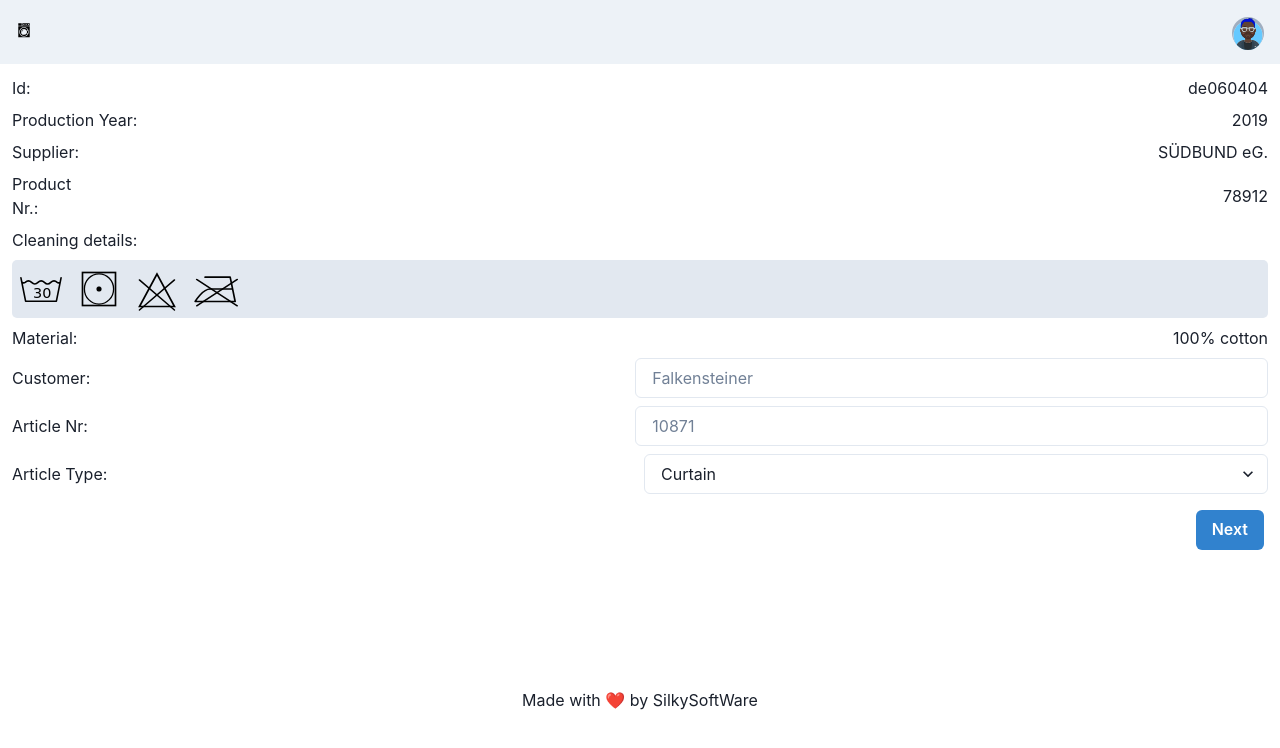
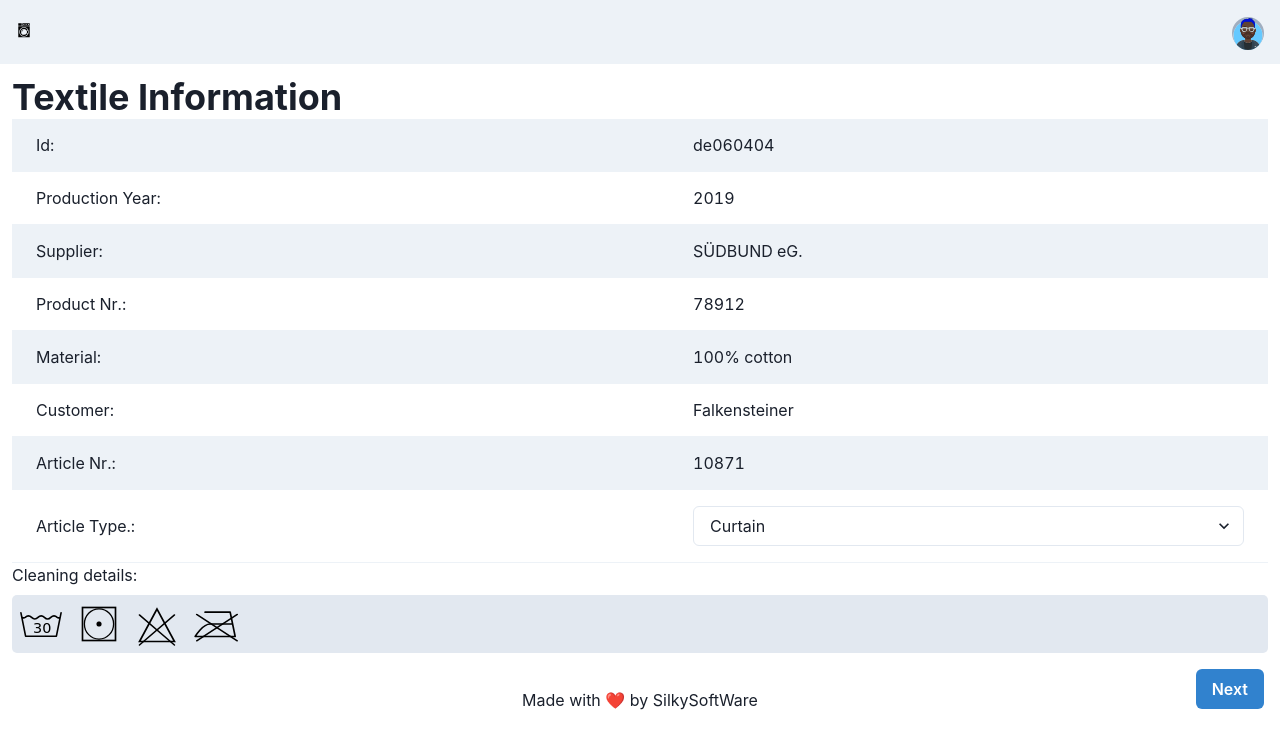
Before and after one commit to klyse/SilkySoftWare, a React (Create React App) app in the folder frontend/: page /Details in a window 1280 px wide. Shown: the top 748 px of the page. Built offline with nearby package versions, Linux system fonts and the light colour scheme.

Commit message:
tabellized stuff

```diff
--- a/frontend/src/pages/Details.js
+++ b/frontend/src/pages/Details.js
@@ -1,11 +1,13 @@
 import {
   Box,
   Button,
+  Heading,
   HStack,
   Image,
   Input,
   Select,
   Stack,
+  Table,
   Text,
   useBoolean,
 } from "@chakra-ui/react";
@@ -15,6 +17,16 @@
 import Dry from "../assets/Trommeltrocknen_1.svg";
 import Bleach from "../assets/Nicht_bleichen_v2.svg";
 import Iron from "../assets/Nicht_bügeln.svg";
+import {
+  Thead,
+  Tbody,
+  Tfoot,
+  Tr,
+  Th,
+  Td,
+  TableCaption,
+  TableContainer,
+} from "@chakra-ui/react";
 
 export const Details = () => {
   const navigate = useNavigate();
@@ -38,27 +50,52 @@
   return (
     <Box padding={3}>
       {!page2 && (
-        <Stack>
-          <HStack>
-            <Text width="100%">Id:</Text>
-            <Text>{tag?.id}</Text>
-          </HStack>
-          <HStack>
-            <Text width="100%">Production Year:</Text>
-            <Text>{tag?.year}</Text>
-          </HStack>
-          <HStack>
-            <Text>Supplier:</Text>
-            <Text width="100%" textAlign="right">
-              {tag?.supplier}
-            </Text>
-          </HStack>
-          <HStack>
-            <Text>Product Nr.:</Text>
-            <Text width="100%" textAlign="right">
-              {tag?.product_nr}
-            </Text>
-          </HStack>
+        <>
+          <Heading>Textile Information</Heading>
+          <TableContainer>
+            <Table variant="striped" w="100%">
+              <Tbody>
+                <Tr>
+                  <Td>Id:</Td>
+                  <Td>{tag?.id}</Td>
+                </Tr>
+                <Tr>
+                  <Td>Production Year:</Td>
+                  <Td>{tag?.year}</Td>
+                </Tr>
+                <Tr>
+                  <Td>Supplier:</Td>
+                  <Td>{tag?.supplier}</Td>
+                </Tr>
+                <Tr>
+                  <Td>Product Nr.:</Td>
+                  <Td>{tag?.product_nr}</Td>
+                </Tr>
+                <Tr>
+                  <Td>Material:</Td>
+                  <Td>{tag?.material}</Td>
+                </Tr>
+                <Tr>
+                  <Td>Customer:</Td>
+                  <Td>{tag?.customer}</Td>
+                </Tr>
+                <Tr>
+                  <Td>Article Nr.:</Td>
+                  <Td>{tag?.article_nr}</Td>
+                </Tr>
+                <Tr>
+                  <Td>Article Type.:</Td>
+                  <Td>
+                    <Select>
+                      <option>Curtain</option>
+                      <option>Pillow</option>
+                      <option>Blanket</option>
+                    </Select>
+                  </Td>
+                </Tr>
+              </Tbody>
+            </Table>
+          </TableContainer>
           <Stack>
             <Text>Cleaning details:</Text>
             <HStack bg="gray.200" padding={1} borderRadius={5}>
@@ -68,32 +105,11 @@
               <Image src={Iron} w="50px" />
             </HStack>
           </Stack>
-          <HStack>
-            <Text>Material:</Text>
-            <Text w="100%" textAlign="right">
-              {tag?.material}
-            </Text>
-          </HStack>
-          <HStack>
-            <Text w="100%">Customer:</Text>
-            <Input placeholder={tag?.customer} />
-          </HStack>
-          <HStack>
-            <Text w="100%">Article Nr:</Text>
-            <Input placeholder={tag?.article_nr} />
-          </HStack>
-          <HStack>
-            <Text w="100%">Article Type:</Text>
-            <Select>
-              <option>Curtain</option>
-              <option>Pillow</option>
-              <option>Blanket</option>
-            </Select>
-          </HStack>
-        </Stack>
+        </>
       )}
       {page2 && (
         <Stack>
+          <Heading>Textile Location</Heading>
           <HStack>
             <Text w="100%">Building:</Text>
             <Input placeholder="Building 14a" />
@@ -140,6 +156,16 @@
         </Button>
       )}
       {page2 && (
+        <>
+          <Button
+            marginY={4}
+            position={"absolute"}
+            left={4}
+            colorScheme="blue"
+            onClick={() => setPage2.off()}
+          >
+            Back
+          </Button>
           <Button
             marginY={4}
             position={"absolute"}
@@ -149,6 +175,7 @@
           >
             Save
           </Button>
+        </>
       )}
     </Box>
   );
--- a/frontend/src/pages/StartWash.js
+++ b/frontend/src/pages/StartWash.js
@@ -1,14 +1,14 @@
-import { Button, Center } from "@chakra-ui/react";
+import { Box, Heading } from "@chakra-ui/react";
 import { useNavigate } from "react-router-dom";
 
 export const StartWash = () => {
   const navigate = useNavigate();
 
   return (
-    <Center paddingTop="100px">
-      <Button onClick={() => navigate("/Waiting")}>
-        Start Washing
-      </Button>
-    </Center>
+    <Box w="100vw" h="100vh" onClick={() => navigate("/Waiting")}>
+      <Heading paddingTop={50} textAlign="center">
+        Demo Time
+      </Heading>
+    </Box>
   );
 };
--- a/frontend/src/pages/WaitForWashing.js
+++ b/frontend/src/pages/WaitForWashing.js
@@ -52,6 +52,7 @@
           speed="0.65s"
           emptyColor="gray.200"
           color="blue.500"
+          onClick={() => navigate("/WashingResult")}
         />
         <Text textAlign="center">Wash in progress. Waiting for results.</Text>
       </Stack>
--- a/frontend/src/pages/WashingResult.js
+++ b/frontend/src/pages/WashingResult.js
@@ -5,13 +5,29 @@
   Button,
   Center,
   Flex,
+  Heading,
+  HStack,
   List,
   ListIcon,
   ListItem,
   Spacer,
+  Stack,
+  Table,
   Text,
-  } from "@chakra-ui/react";
+} from "@chakra-ui/react";
 import { useNavigate } from "react-router-dom";
+
+import {
+  Thead,
+  Tbody,
+  Tfoot,
+  Tr,
+  Th,
+  Td,
+  TableCaption,
+  TableContainer,
+} from "@chakra-ui/react";
+
 export const WashingResult = () => {
   const navigate = useNavigate();
 
@@ -58,8 +74,28 @@
   ];
 
   return (
-    <>
-      <List padding={3}>
+    <Box padding={3}>
+      <Heading>sens-o-wash information:</Heading>
+      <TableContainer>
+        <Table variant="simple" w="100%">
+          <Tbody>
+            <Tr>
+              <Td>Temperature:</Td>
+              <Td isNumeric>40°C</Td>
+            </Tr>
+            <Tr>
+              <Td>Speed:</Td>
+              <Td isNumeric>1200 RPM</Td>
+            </Tr>
+            <Tr>
+              <Td>pH Level:</Td>
+              <Td isNumeric>11</Td>
+            </Tr>
+          </Tbody>
+        </Table>
+      </TableContainer>
+      <Heading>Washed Items:</Heading>
+      <List>
         <ListItem>
           {items.map((i, idx) => {
             let icon = BiBlanket;
@@ -79,9 +115,7 @@
             }
 
             return (
-              <Box
-                key={idx}
-              >
+              <Box key={idx}>
                 <Flex
                   direction="row"
                   bg="gray.100"
@@ -114,6 +148,6 @@
           Scan Tag
         </Button>
       </Center>
-    </>
+    </Box>
   );
 };
```
Lines whose indentation alone changed are shown as unchanged.
